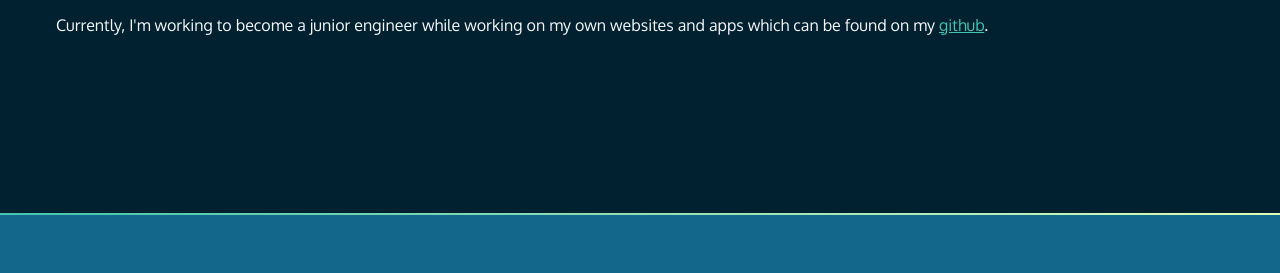
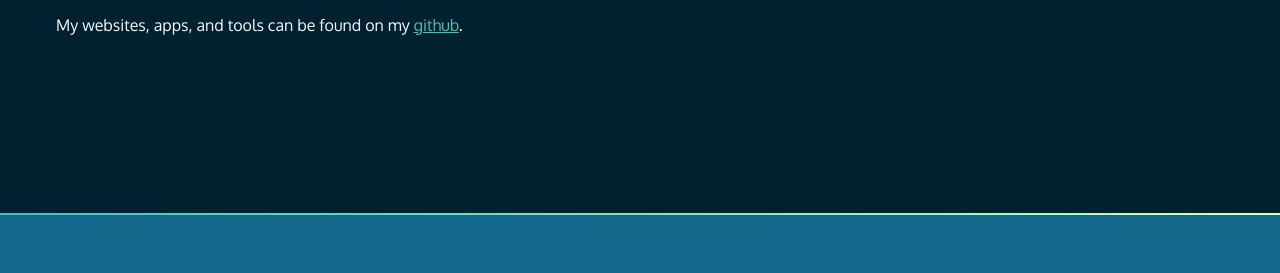
Before and after one commit to Graypbj/personal_portfolio, a plain HTML site: page index.html in a window 1280 px wide. Shown: the part 407-680 px from the top of the page. Drawn offline with Linux system fonts and the light colour scheme; a web font is replaced by a local one.

Commit message:
Updated my description on index.html

```diff
--- a/index.html
+++ b/index.html
@@ -5,7 +5,7 @@
 	<meta charset="UTF-8">
 	<meta http-equiv="X-UA-Compatible" content="IE=edge">
 	<meta name="viewport" content="width=device-width, initial-scale=1">
-	<title>Grayson Butcher's Portfolio Website</title>
+	<title>Grayson Butcher</title>
 	<link rel="preconnect" href="https://fonts.googleapis.com">
 	<link rel="preconnect" href="https://fonts.gstatic.com" crossorigin>
 	<link href="https://fonts.googleapis.com/css2?family=Oxygen&family=Oxygen+Mono&display=swap" rel="stylesheet">
@@ -42,7 +42,7 @@
 		<p class="name">Hi, my name is <span>Grayson Butcher.</span></p>
 		<h2>I build websites and tools.</h2>
 		<p>I'm a developer specializing in JavaScript, TypeScript, Go, and Python.</p>
-		<p>Currently, I'm working to become a junior engineer while working on my own websites and apps which can be
+		<p>My websites, apps, and tools can be
 			found
 			on my <a href="https://github.com/Graypbj" target="_blank">github</a>.</p>
 	</section>
```
Also changed, not shown: about.html (+1 -1 lines).
